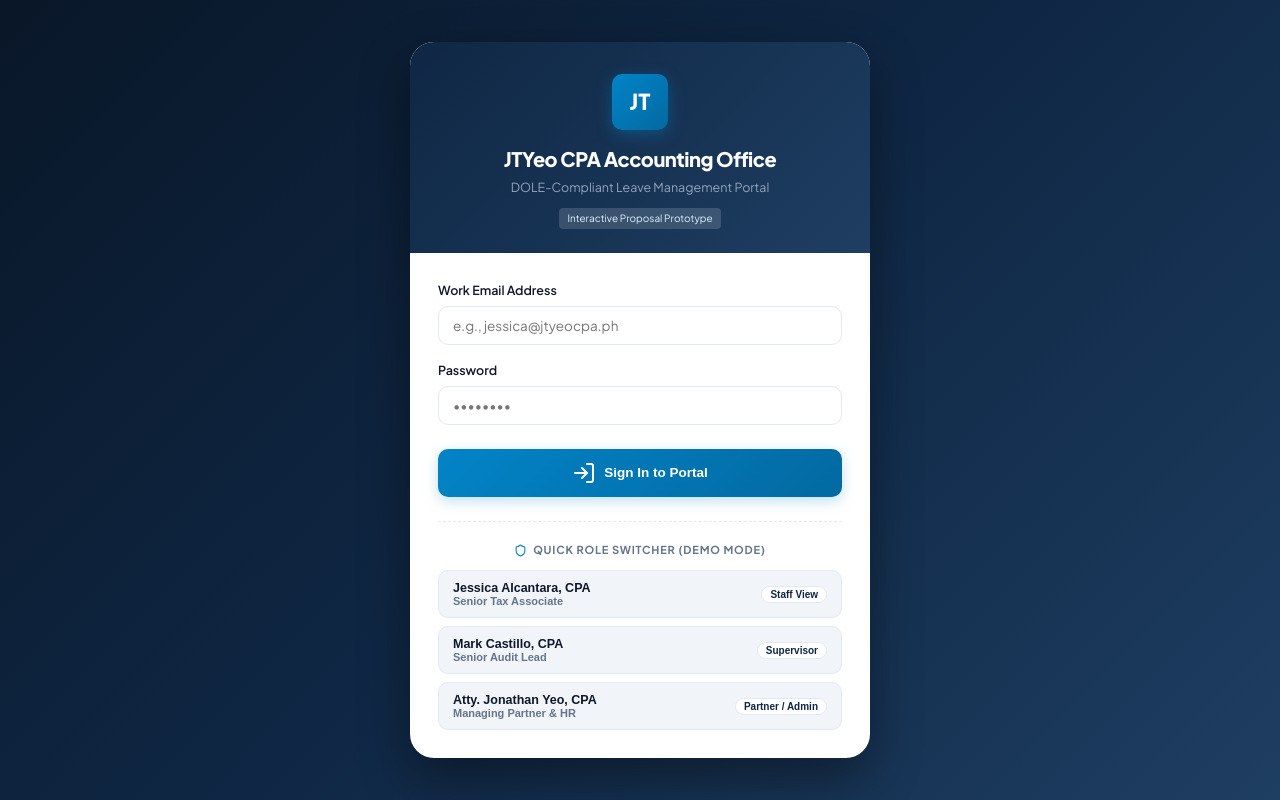
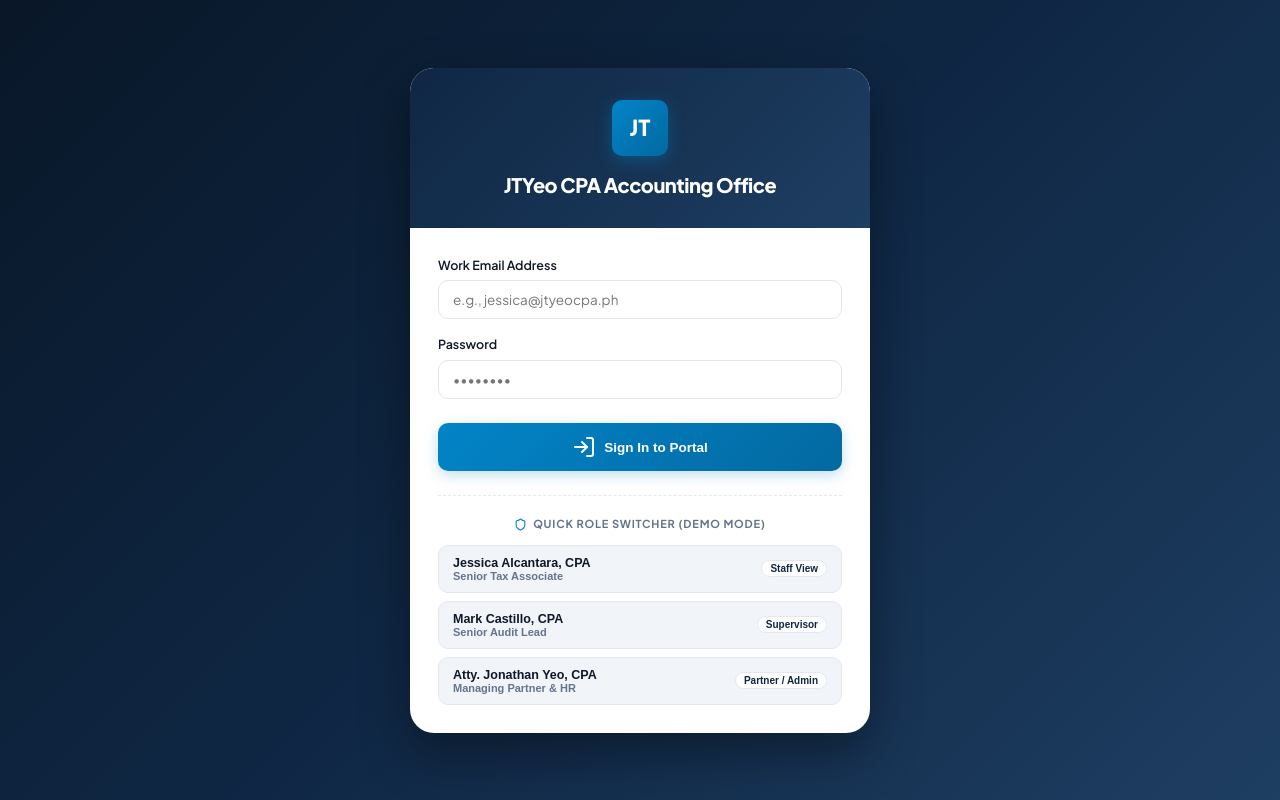
Before and after one commit to ggaaiiaaaaaa/leave-management, a PHP site: page /login.php in a window 1280 px wide. Run offline with PHP 8.4, Linux system fonts and the light colour scheme; data comes from the database, SQL or seed files in the repository.

Commit message:
Remove subtitle and prototype badge from login page

```diff
--- a/login.php
+++ b/login.php
@@ -163,10 +163,6 @@ if ($_SERVER['REQUEST_METHOD'] === 'POST') {
     <div class="login-header">
       <div class="login-logo">JT</div>
       <h2>JTYeo CPA Accounting Office</h2>
-      <p>DOLE-Compliant Leave Management Portal</p>
-      <div style="margin-top:8px;">
-        <span class="firm-badge" style="background:rgba(255,255,255,0.15); color:#e0f2fe; font-size:10px; padding:3px 8px;">Interactive Proposal Prototype</span>
-      </div>
     </div>
 
     <div class="login-body-content">
```
